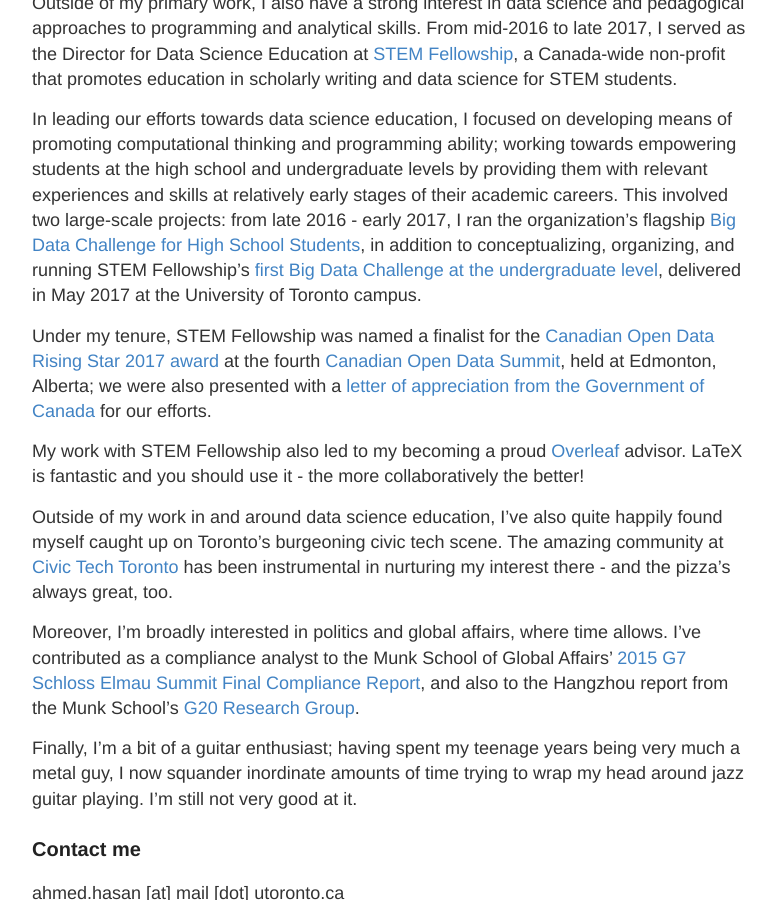
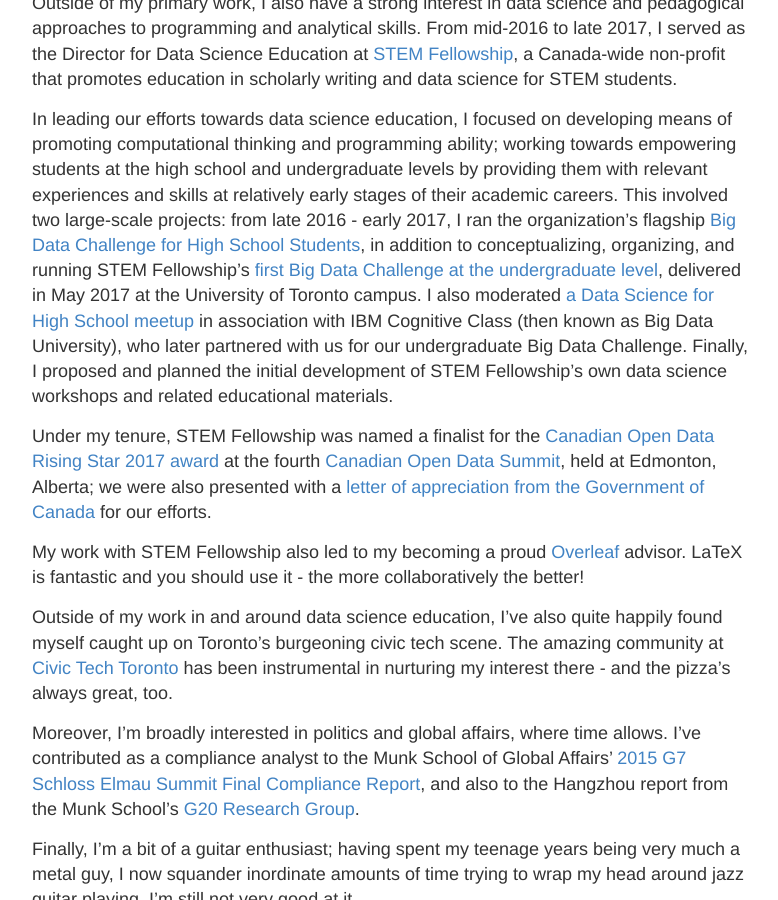
Before and after one commit to aays/site_old, a Jekyll site: the page built from about.md, in a window 1280 px wide and 900 px high, scrolled down 676 px. Shown: the whole window, without its empty margins (248-1026 px from the left). Built offline with Jekyll 4.4.1, drawn with Linux system fonts in a browser that asks for light colours.

Commit message:
Update about.md

```diff
--- a/about.md
+++ b/about.md
@@ -15,7 +15,7 @@
 
 Outside of my primary work, I also have a strong interest in data science and pedagogical approaches to programming and analytical skills. From mid-2016 to late 2017, I served as the Director for Data Science Education at [STEM Fellowship](http://stemfellowship.org), a Canada-wide non-profit that promotes education in scholarly writing and data science for STEM students.
 
-In leading our efforts towards data science education, I focused on developing means of promoting computational thinking and programming ability; working towards empowering students at the high school and undergraduate levels by providing them with relevant experiences and skills at relatively early stages of their academic careers. This involved two large-scale projects: from late 2016 - early 2017, I ran the organization's flagship [Big Data Challenge for High School Students](http://stemfellowship.org/big-data-challenge/), in addition to conceptualizing, organizing, and running STEM Fellowship's [first Big Data Challenge at the undergraduate level](https://bigdatachallenge.github.io), delivered in May 2017 at the University of Toronto campus.
+In leading our efforts towards data science education, I focused on developing means of promoting computational thinking and programming ability; working towards empowering students at the high school and undergraduate levels by providing them with relevant experiences and skills at relatively early stages of their academic careers. This involved two large-scale projects: from late 2016 - early 2017, I ran the organization's flagship [Big Data Challenge for High School Students](http://stemfellowship.org/big-data-challenge/), in addition to conceptualizing, organizing, and running STEM Fellowship's [first Big Data Challenge at the undergraduate level](https://bigdatachallenge.github.io), delivered in May 2017 at the University of Toronto campus. I also moderated [a Data Science for High School meetup](https://www.meetup.com/Cognitive-Toronto/events/234590958/?_cookie-check=ieVpIEJT82Jgco_Y) in association with IBM Cognitive Class (then known as Big Data University), who later partnered with us for our undergraduate Big Data Challenge. Finally, I proposed and planned the initial development of STEM Fellowship's own data science workshops and related educational materials.
 
 Under my tenure, STEM Fellowship was named a finalist for the [Canadian Open Data Rising Star 2017 award](http://opendatasummit.ca/wp-content/uploads/2017/06/CanadianOpenDataAwards2017JuryStatementFINAL.pdf) at the fourth [Canadian Open Data Summit](http://opendatasummit.ca), held at Edmonton, Alberta; we were also presented with a [letter of appreciation from the Government of Canada](http://stemfellowship.org/wp-content/uploads/2016/10/honourable_scroll.jpg) for our efforts.
 
```
